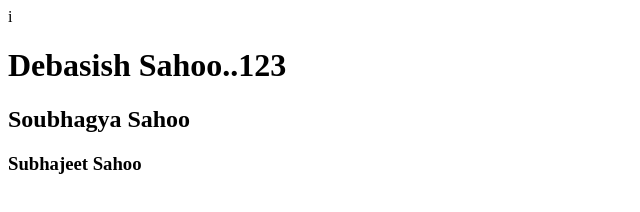
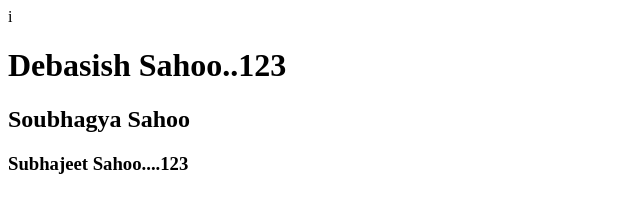
Before and after one commit to DebasishSahoo1987/first-app, a plain HTML site: page index.html in a window 1280 px wide. Shown: the full height of the page, 0-640 px from the left. Drawn offline with Linux system fonts and the light colour scheme.

Commit message:
added h3 tag

```diff
--- a/index.html
+++ b/index.html
@@ -1,5 +1,5 @@
 i<html>
 	<h1> Debasish Sahoo..123 </h1>
 	<h2> Soubhagya Sahoo </h2>
-	<h3> Subhajeet Sahoo</h3>
+	<h3> Subhajeet Sahoo....123</h3>
 </html>
```
